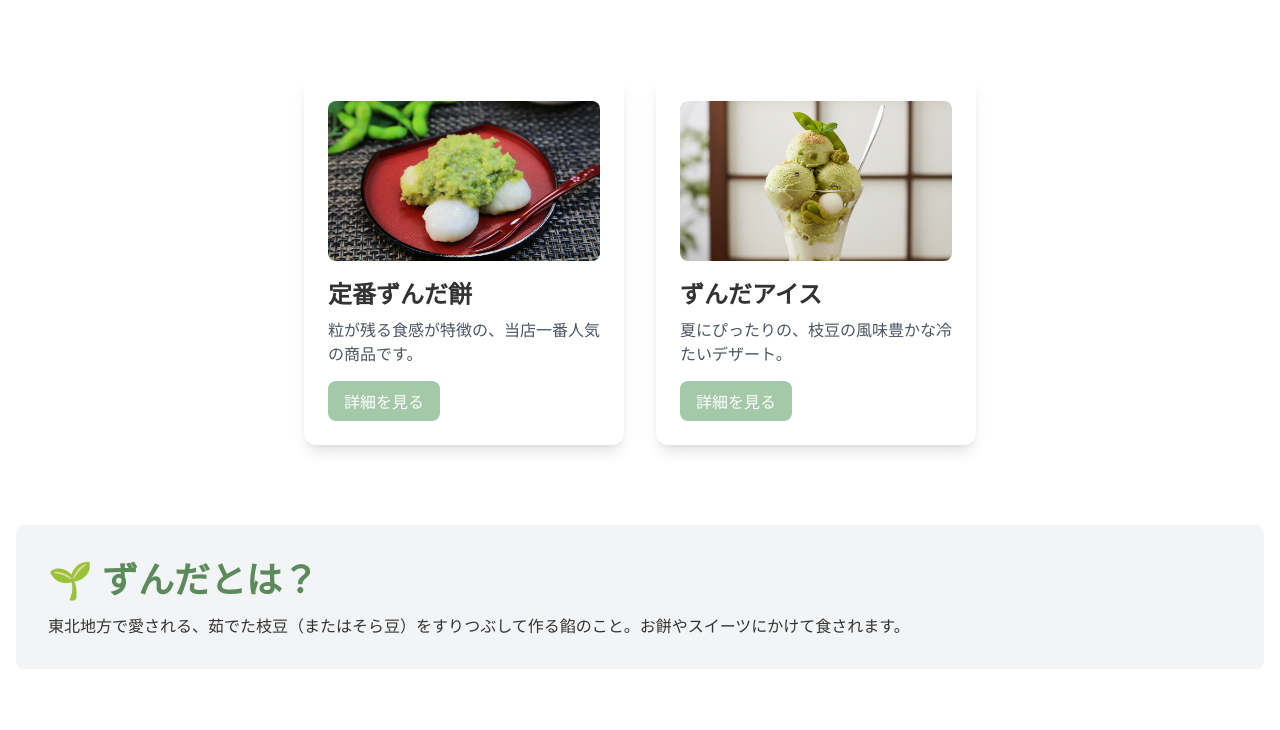
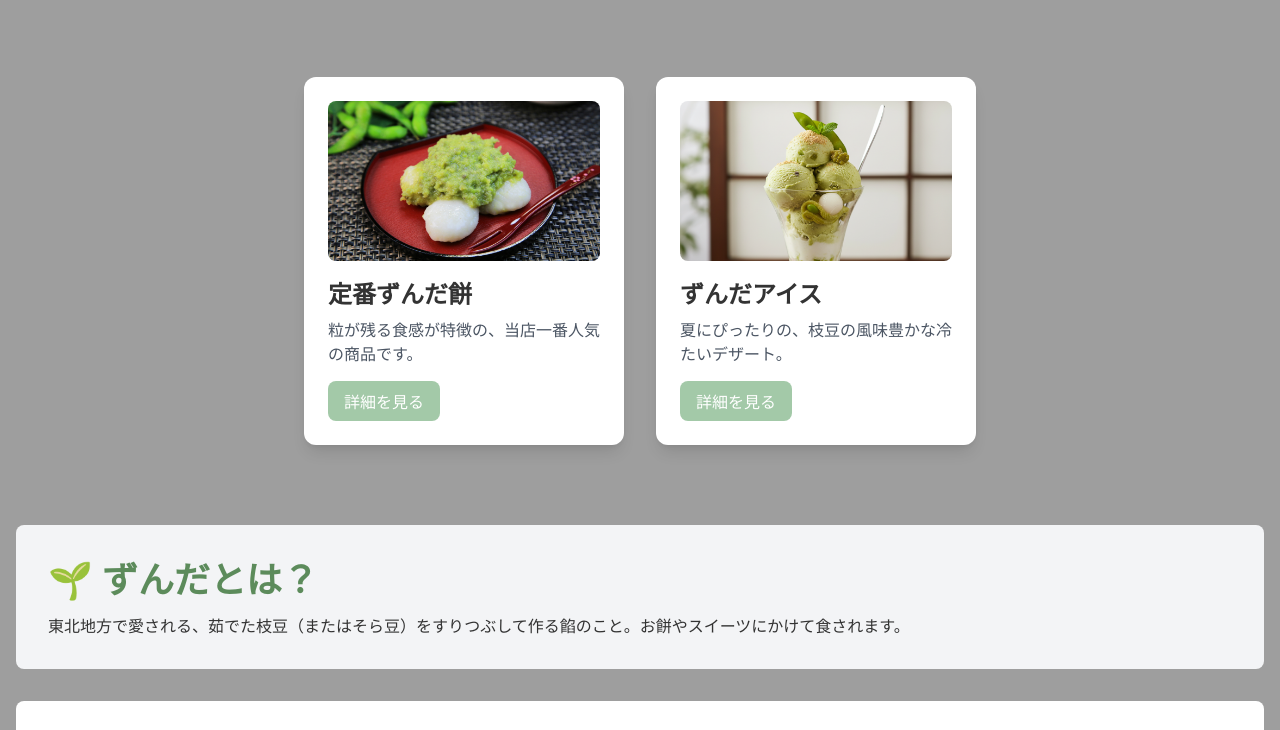
Before and after one commit to kometoume/zunda_site, a plain HTML site: page index.html in a window 1280 px wide. Shown: the part 255-985 px from the top of the page. Drawn offline with nearby package versions, Linux system fonts and the light colour scheme; the site is published under a folder, as on GitHub Pages, so addresses that start at the root find nothing; grey boxes are pictures that could not be loaded.

Commit message:
背景たのむ

```diff
--- a/css/zunda-style.css
+++ b/css/zunda-style.css
@@ -1,22 +1,27 @@
-
 :root {
   /* 見出しやタイトルに使用: 和風で上品なフォント */
-    --font-display: 'Shippori Mincho', serif;
+  --font-display: "Shippori Mincho", serif;
   /* 本文に使用: 読みやすいゴシック体 */
-    --font-body: 'Noto Sans JP', sans-serif;
+  --font-body: "Noto Sans JP", sans-serif;
 }
 body {
   font-family: var(--font-body);
   color: #333; /* 文字色 */
-    background-image: url('/images/washi-pattern.png');
+  background-image: url("../images/washi-pattern.png");
 }
 /* 見出しに和風フォントを適用 */
-h1, h2, h3 {
+h1,
+h2,
+h3 {
   font-family: var(--font-display);
 }
 /* ずんだ色（薄緑）のテーマカラーを定義 */
-.zunda-bg { background-color: #a3c9a8; } /* 背景色 */
-.zunda-text { color: #5c8b5b; } /* 強調色 */
+.zunda-bg {
+  background-color: #a3c9a8;
+} /* 背景色 */
+.zunda-text {
+  color: #5c8b5b;
+} /* 強調色 */
 
 /* 商品カードのホバーアニメーションのベース設定 */
 .product-card {
@@ -25,5 +30,6 @@ h1, h2, h3 {
 /* JSで追加されるクラス */
 .product-card.is-hovering {
   transform: translateY(-5px) scale(1.02);
-    box-shadow: 0 10px 15px -3px rgba(0, 0, 0, 0.1), 0 4px 6px -2px rgba(0, 0, 0, 0.05); /* 強めの影 */
+  box-shadow: 0 10px 15px -3px rgba(0, 0, 0, 0.1),
+    0 4px 6px -2px rgba(0, 0, 0, 0.05); /* 強めの影 */
 }
```
Lines whose indentation alone changed are shown as unchanged.
